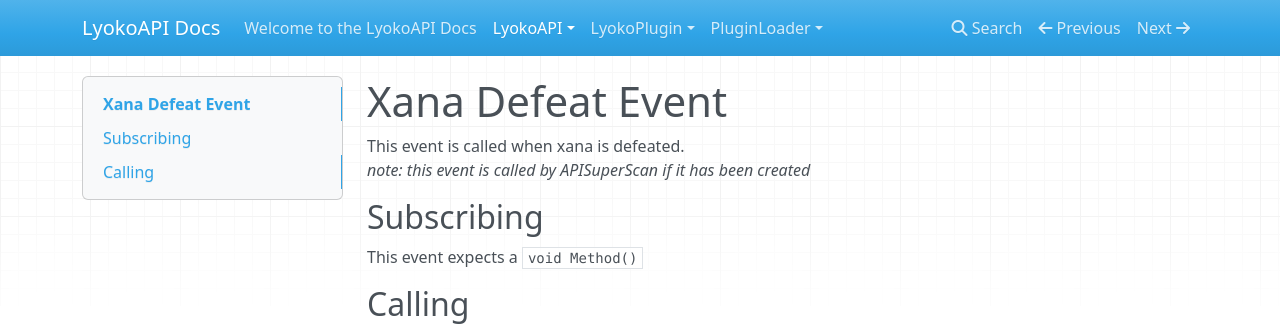
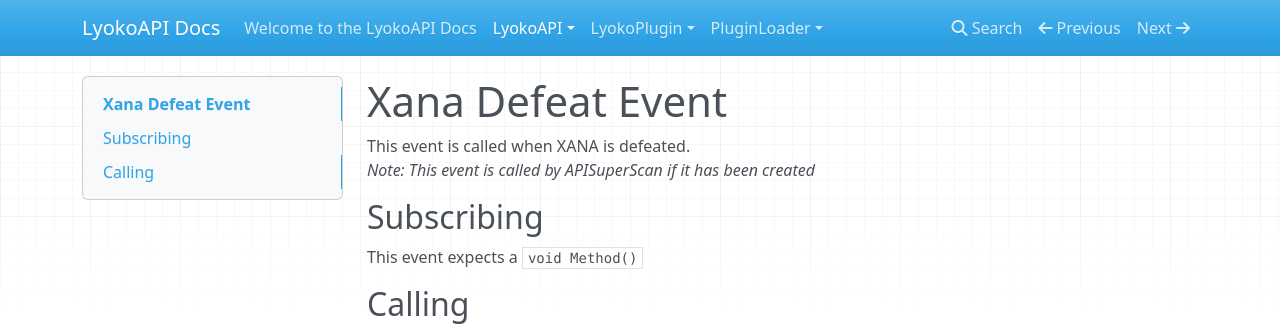
Before and after one commit to LyokoAPI/LyokoAPIDoc, an MkDocs documentation site: the page built from docs/LyokoAPI/Events/XanaDefeatEvent.md, in a window 1280 px wide. Shown: the top 330 px of the page. Built offline with MkDocs 1.6.1, drawn with Linux system fonts in a browser that asks for light colours; nearby versions of some CDN libraries.

Commit message:
Capital letters

```diff
--- a/docs/LyokoAPI/Events/XanaDefeatEvent.md
+++ b/docs/LyokoAPI/Events/XanaDefeatEvent.md
@@ -1,6 +1,6 @@
 #Xana Defeat Event
-This event is called when xana is defeated.<br>
-*note: this event is called by APISuperScan if it has been created*
+This event is called when XANA is defeated.<br>
+*Note: This event is called by APISuperScan if it has been created*
 
 ##Subscribing
 This event expects a ``void Method()``
```
